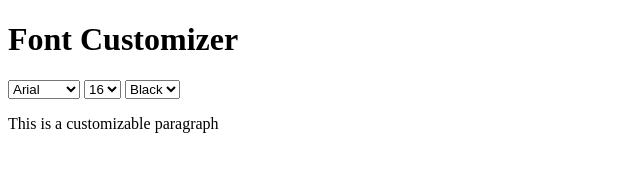
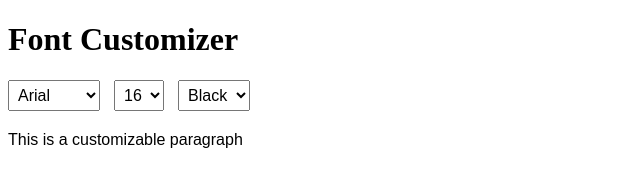
Before and after one commit to rowise-arch/IT10-REMOTE-JEFFREYROUISSEFACTOR, a plain HTML site: page index.html in a window 1280 px wide. Shown: the whole page, without its empty margins (0-640 px from the left). Drawn offline with Linux system fonts and the light colour scheme.

Commit message:
Styled Dropdowns and paragraph Display

```diff
--- a/index.html
+++ b/index.html
@@ -27,6 +27,17 @@
         <option value="red">Red</option>
     </select>
     <p id="displayText">This is a customizable paragraph</p>
-
+    <style>
+        select{
+            margin-right: 10px;
+            padding: 5px;
+            font-size: 16px;
+        }
+        p{
+            margin-top: 20px ;
+            font-size: 16px;
+            font-family: Arial;
+        }
+    </style>
 </body>
 </html>
```
